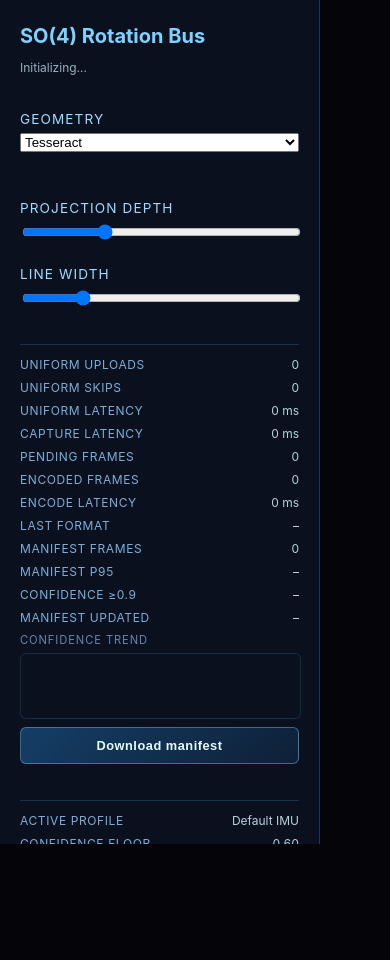
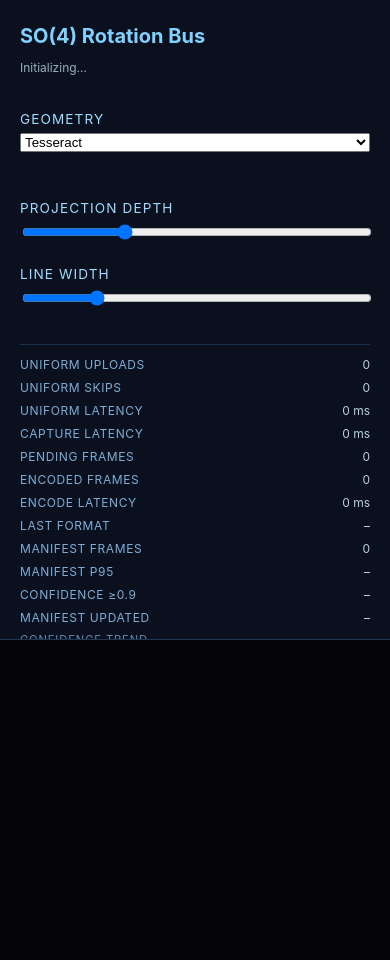
Before and after one commit to Domusgpt/Full-6d-rotation, a website built with Vite: page index.html in a window 390 px wide. Before the commit the page ends 844 px from the top, so only its background shows below. Built offline with nearby package versions, Linux system fonts and the light colour scheme.

Commit message:
Improve control panel responsiveness

```diff
--- a/index.html
+++ b/index.html
@@ -5,7 +5,8 @@
     <meta name="viewport" content="width=device-width, initial-scale=1.0" />
     <title>HypercubeCore – SO(4) MVP</title>
     <style>
-      html, body {
+      html,
+      body {
         margin: 0;
         padding: 0;
         height: 100%;
@@ -26,6 +27,7 @@
         display: flex;
         flex-direction: column;
         gap: 24px;
+        overflow-y: auto;
       }
       #control-panel h1 {
         font-size: 1.25rem;
@@ -207,6 +209,29 @@
         font-size: 0.75rem;
         color: rgba(211, 246, 255, 0.7);
       }
+
+      @media (max-width: 900px) {
+        html,
+        body {
+          height: auto;
+          min-height: 100%;
+          overflow-y: auto;
+        }
+        #app {
+          grid-template-columns: 1fr;
+          grid-template-rows: auto minmax(0, 1fr);
+          height: auto;
+          min-height: 100vh;
+        }
+        #control-panel {
+          border-right: none;
+          border-bottom: 1px solid rgba(86, 180, 252, 0.25);
+          max-height: 70vh;
+        }
+        canvas {
+          min-height: 320px;
+        }
+      }
     </style>
   </head>
   <body>
```
